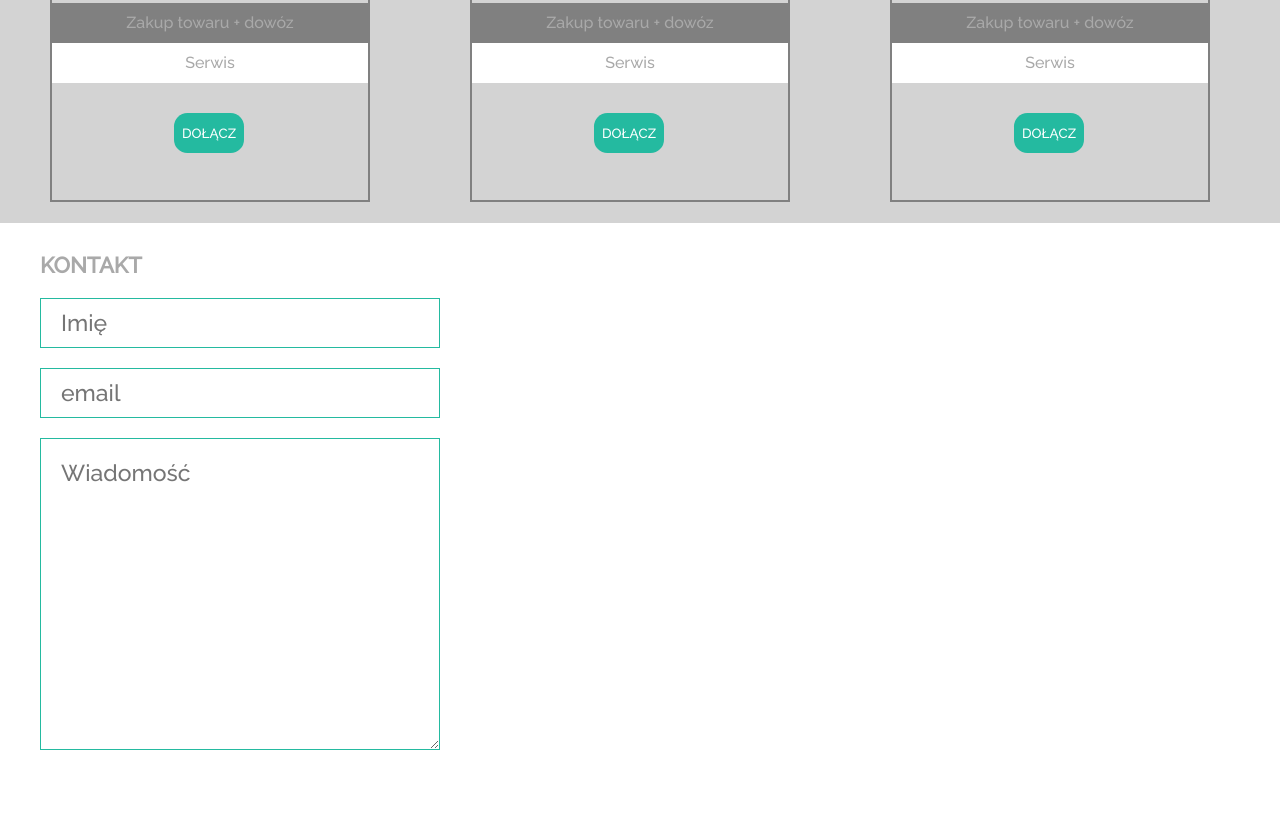
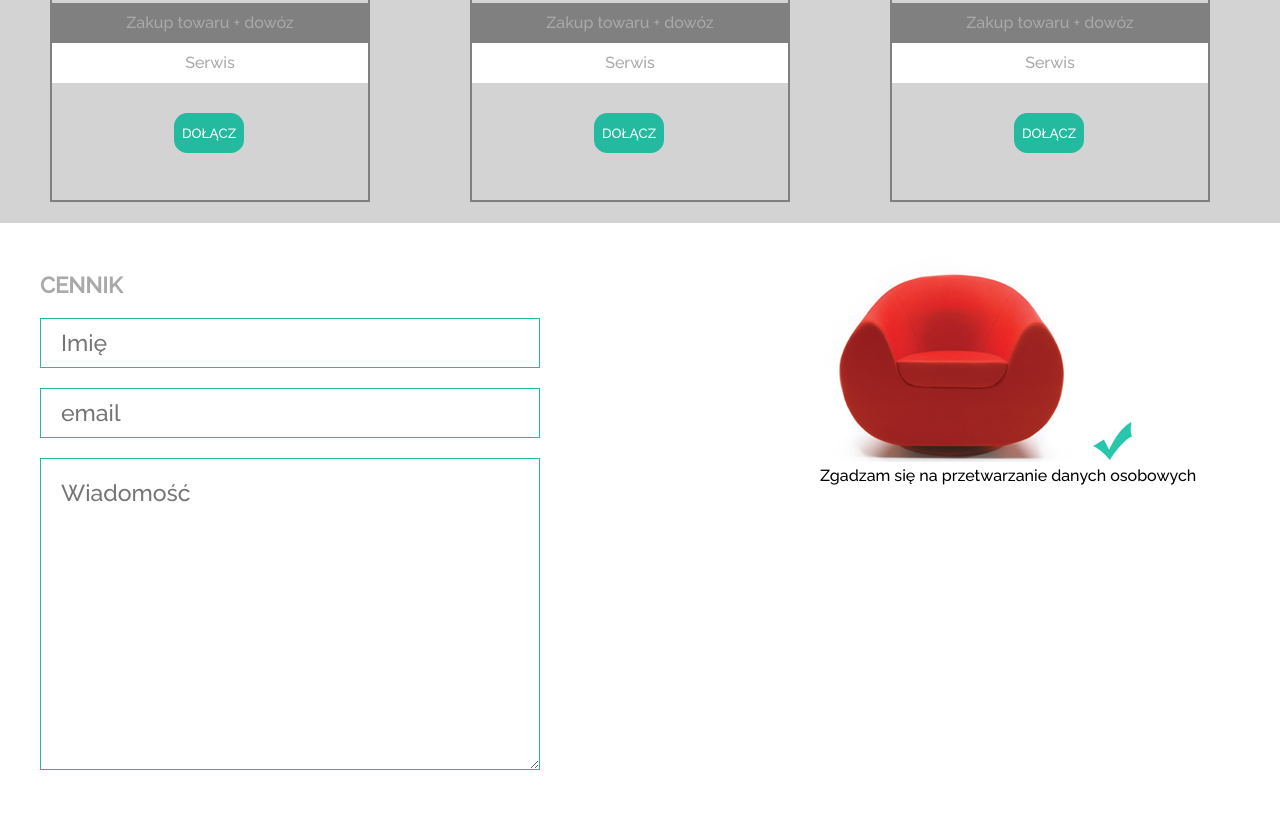
Before and after one commit to xanoosh/FEW_Project, a plain HTML site: page index.html in a window 1280 px wide. Shown: the part 1170-1986 px from the top of the page. Drawn offline with Linux system fonts and the light colour scheme.

Commit message:
workin with form images

```diff
--- a/index.html
+++ b/index.html
@@ -80,8 +80,9 @@
 <div class="clearfix"></div>
     <section>
     <div class="container">
-        <h1 class="hForm">Kontakt</h1>
+
         <form>
+            <h1>cennik</h1>
             <label>
                 <input type="text" placeholder="Imię">
             </label>
@@ -94,7 +95,8 @@
 
         </form>
         <div class="formDiv">
-            <img class="redChair" src="">
+            <img class="redChair" src="images/red_chair.png">
+            <img class="ok" src="images/form_ok.jpg"><span class="okspan">Zgadzam się na przetwarzanie danych osobowych</span>
 
         </div>
 
--- a/style/style.css
+++ b/style/style.css
@@ -199,24 +199,24 @@ h1 span
 }
 
 /*still need to style other plan types...*/
-.hForm
+form h1
 {
     text-transform: uppercase;
     font-size: 22px;
     color: darkgray;
+    margin: 20px 0;
 }
-form
-{
+form {
 
     min-height: 500px;
-    width: 70%;
-    margin-top: 20px;
+    width: 65%;
+    float: left;
 }
 form input[type="text"],[type="email"]
 {
     display: block;
     height: 50px;
-    width: 400px;
+    width: 500px;
     margin-bottom: 20px;
     border: 1px solid #24baa0;
     padding: 20px;
@@ -226,7 +226,7 @@ textarea
 {
     display: block;
     padding: 20px;
-    width: 400px;
+    width: 500px;
     margin-bottom: 20px;
     border: 1px solid #24baa0;
     font-size: 23px;
@@ -234,10 +234,22 @@ textarea
 footer
 {}
 .formDiv
-{}
+{
+    float: left;
+    width: 35%;
+}
 
 .redChair
-{}
+{
+
+}
+.ok{
+    display: inline-block;
+}
+.okspan
+{
+    display: inline-block;
+}
 
 .social
 {}
```
